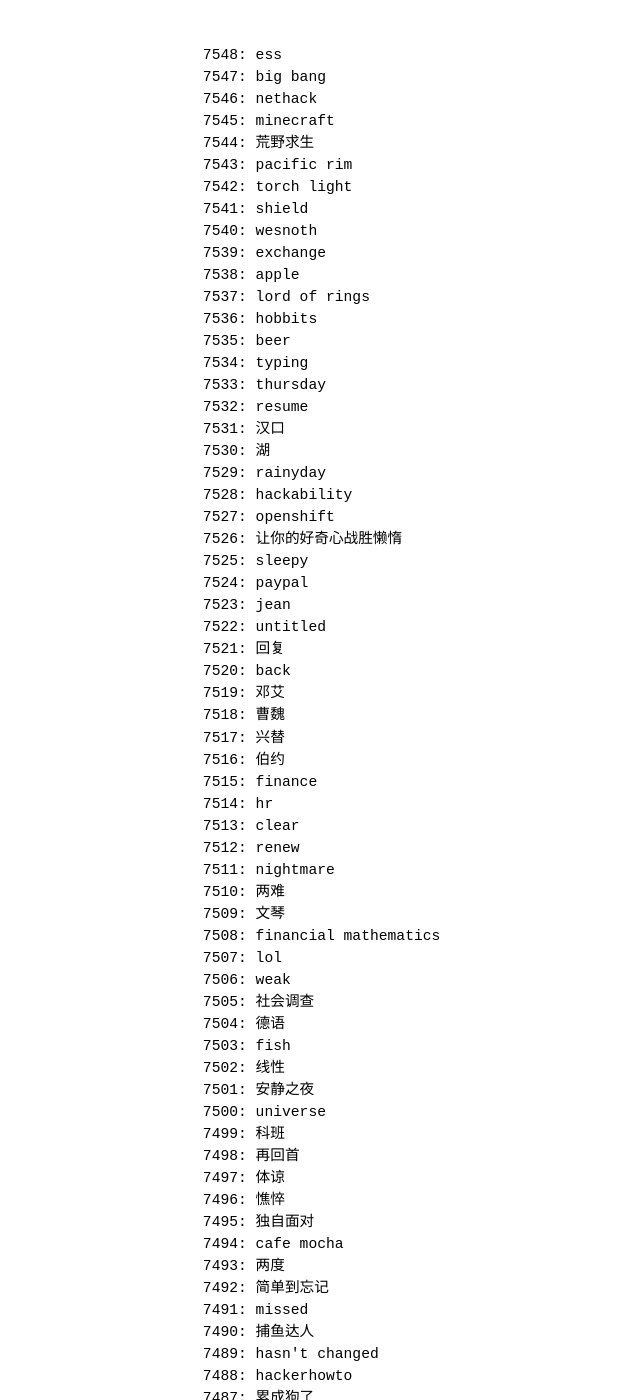
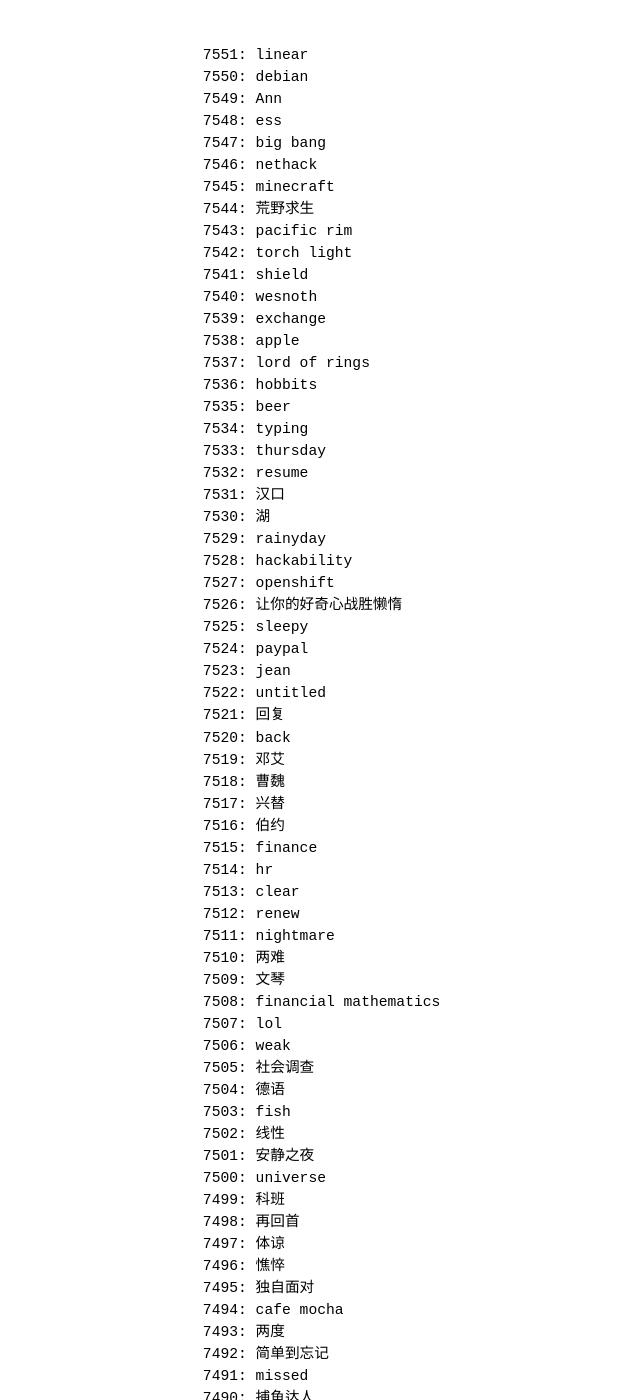
Before and after one commit to betamint/blog, a Jekyll site: the page built from daily-words.html, in a window 1280 px wide and 1400 px high. Shown: the whole window, without its empty margins (129-769 px from the left). Built offline with Jekyll 4.4.1, drawn with Linux system fonts in a browser that asks for light colours; some of the changed text lies outside the part shown.

Commit message:
7549-7551

```diff
--- a/daily-words.html
+++ b/daily-words.html
@@ -2,6 +2,9 @@
 layout: default
 ---
 <pre>
+7551: linear
+7550: debian
+7549: Ann
 7548: ess
 7547: big bang
 7546: nethack
```
